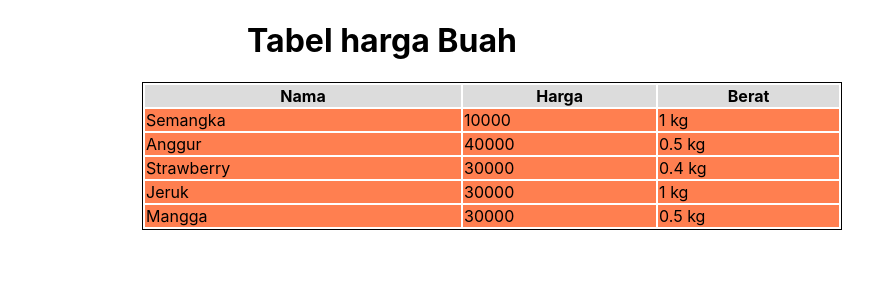
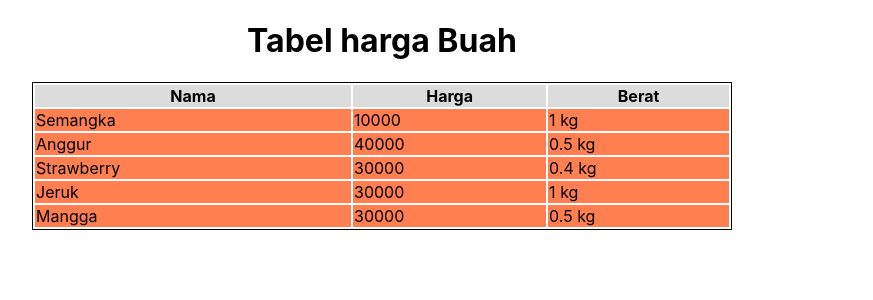
Before and after one commit to ilus7cha/sanbercode-reactjs-0720-week3, a React (Create React App) app: page / in a window 1280 px wide. Shown: the top 300 px of the page, without its empty margins (258-1131 px from the left). Built offline with nearby package versions, Linux system fonts and the light colour scheme.

Commit message:
modified index.css

```diff
--- a/src/tugas11/index.css
+++ b/src/tugas11/index.css
@@ -1,7 +1,7 @@
 table.tugas11{
     border: 1px solid;
     width: 700px;
-    margin-left: 400px;
+    margin: 0 auto;
 }
 
 table.tugas11 th{
```
